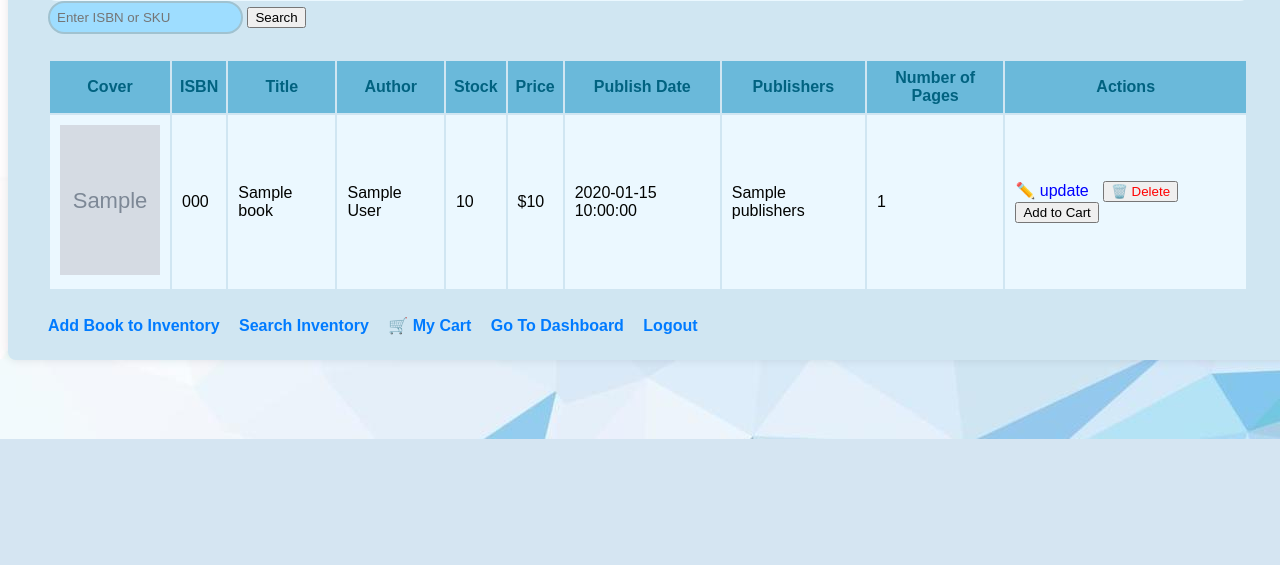
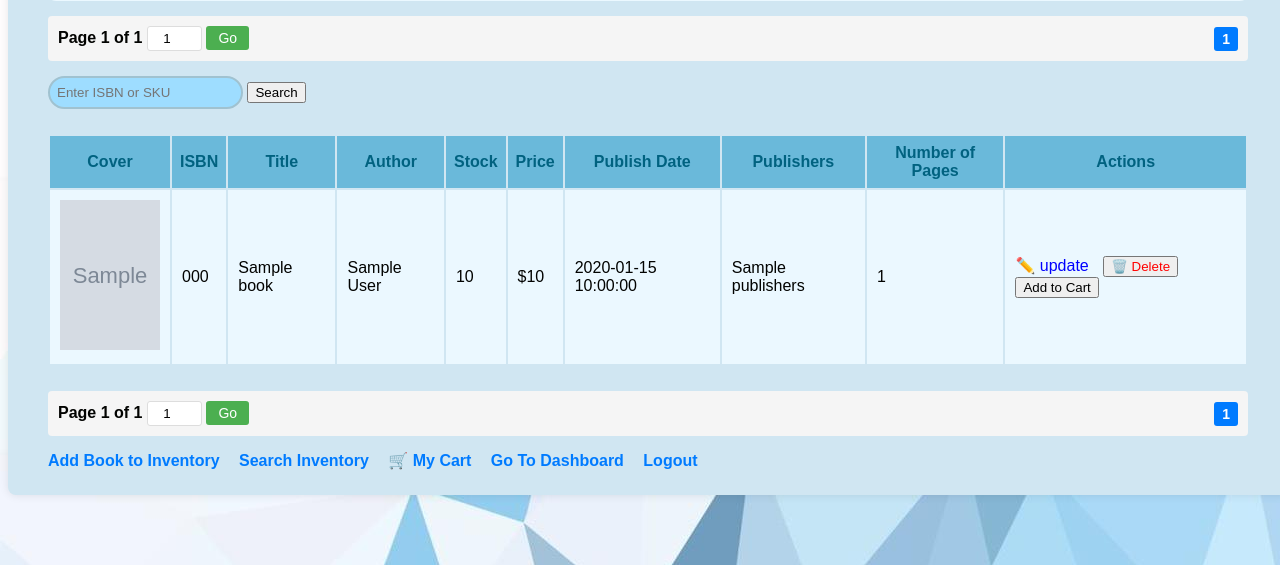
Before and after one commit to RealGrapeTree/CSC.289-sp25capstoneproject_group9, a Flask app: template Novel_Solutions/templates/inventory.html in a window 1280 px wide. Shown: the part 361-926 px from the top of the page. Before the commit the page ends 800 px from the top, so only its background shows below. Run offline with Flask 3, Linux system fonts and the light colour scheme; the template is opened without the code that fills it: most values are stand-ins (such as "Sample title", 1, 10 or a date in 2020); grey boxes marked "Sample" are stand-in pictures; parts of the project's set-up code (start-up, migrations or seed data) failed here and were passed over.

Commit message:
Added 'Go' to Page and 'Next/Previous' buttons for page navigation.

```diff
--- a/Novel_Solutions/templates/inventory.html
+++ b/Novel_Solutions/templates/inventory.html
@@ -12,6 +12,37 @@
             {% endfor %}
         {% endif %}
     {% endwith %}
+</div>
+
+<!-- Pagination Top Controls -->
+<div class="pagination-controls">
+    <div class="go-to-page">
+        <form method="GET" action="">
+            <span>Page {{ pagination.page }} of {{ pagination.pages }}</span>
+            <input type="number" name="page" min="1" max="{{ pagination.pages }}"
+                   value="{{ pagination.page }}" class="page-input">
+            <button type="submit" class="go-button">Go</button>
+        </form>
+    </div>
+    <div class="page-links">
+        {% if pagination.has_prev %}
+            <a href="?page={{ pagination.prev_num }}" class="page-link">« Previous</a>
+        {% endif %}
+        {% for page_num in pagination.iter_pages() %}
+            {% if page_num %}
+                {% if page_num == pagination.page %}
+                    <strong class="current-page">{{ page_num }}</strong>
+                {% else %}
+                    <a href="?page={{ page_num }}" class="page-link">{{ page_num }}</a>
+                {% endif %}
+            {% else %}
+                <span class="ellipsis">...</span>
+            {% endif %}
+        {% endfor %}
+        {% if pagination.has_next %}
+            <a href="?page={{ pagination.next_num }}" class="page-link">Next »</a>
+        {% endif %}
+    </div>
 </div>
  {% if books %}
     <form method="POST" action="{{ url_for('Novel_inventory.search') }}">
@@ -57,6 +88,38 @@
     {% endif %}
     </table>
 
+<!-- Repeat Pagination Controls at Bottom -->
+<div class="pagination-controls">
+    <div class="go-to-page">
+        <form method="GET" action="">
+            <span>Page {{ pagination.page }} of {{ pagination.pages }}</span>
+            <input type="number" name="page" min="1" max="{{ pagination.pages }}"
+                   value="{{ pagination.page }}" class="page-input">
+            <button type="submit" class="go-button">Go</button>
+        </form>
+    </div>
+    <div class="page-links">
+        {% if pagination.has_prev %}
+            <a href="?page={{ pagination.prev_num }}" class="page-link">« Previous</a>
+        {% endif %}
+        {% for page_num in pagination.iter_pages() %}
+            {% if page_num %}
+                {% if page_num == pagination.page %}
+                    <strong class="current-page">{{ page_num }}</strong>
+                {% else %}
+                    <a href="?page={{ page_num }}" class="page-link">{{ page_num }}</a>
+                {% endif %}
+            {% else %}
+                <span class="ellipsis">...</span>
+            {% endif %}
+        {% endfor %}
+        {% if pagination.has_next %}
+            <a href="?page={{ pagination.next_num }}" class="page-link">Next »</a>
+        {% endif %}
+    </div>
+</div>
+
+
 <!-- Navigation Links -->
 <div class="nav-links">
     <a href="{{ url_for('Novel_inventory.add_book') }}">Add Book to Inventory</a>
@@ -96,6 +159,69 @@
     .delete-button:hover {
         font-weight: bold;
     }
+        /* ===== Pagination Styles ===== */
+        .pagination-controls {
+        display: flex;
+        justify-content: space-between;
+        align-items: center;
+        margin: 15px 0;
+        padding: 10px;
+        background-color: #f5f5f5;
+        border-radius: 4px;
+    }
+    .go-to-page {
+        display: flex;
+        align-items: center;
+        gap: 8px;
+    }
+    .go-to-page span {
+        font-weight: bold;
+    }
+    .page-input {
+        width: 45px;
+        padding: 4px;
+        text-align: center;
+        border: 1px solid #ddd;
+        border-radius: 3px;
+    }
+    .go-button {
+        padding: 4px 12px;
+        background-color: #4CAF50;
+        color: white;
+        border: none;
+        border-radius: 3px;
+        cursor: pointer;
+        font-size: 14px;
+    }
+    .go-button:hover {
+        background-color: #45a049;
+    }
+    .page-links {
+        display: flex;
+        gap: 5px;
+    }
+    .page-link {
+        padding: 4px 8px;
+        text-decoration: none;
+        color: #333;
+        border: 1px solid #ddd;
+        border-radius: 3px;
+        font-size: 14px;
+    }
+    .page-link:hover {
+        background-color: #ddd;
+    }
+    .current-page {
+        padding: 4px 8px;
+        background-color: #007bff;
+        color: white;
+        border-radius: 3px;
+        font-size: 14px;
+    }
+    .ellipsis {
+        padding: 4px;
+        color: #666;
+    }
 
 </style>
 <script>
```
Also changed, not shown: Novel_Solutions/blueprints/inventory/Novel_inventory.py (+12 -2 lines).
